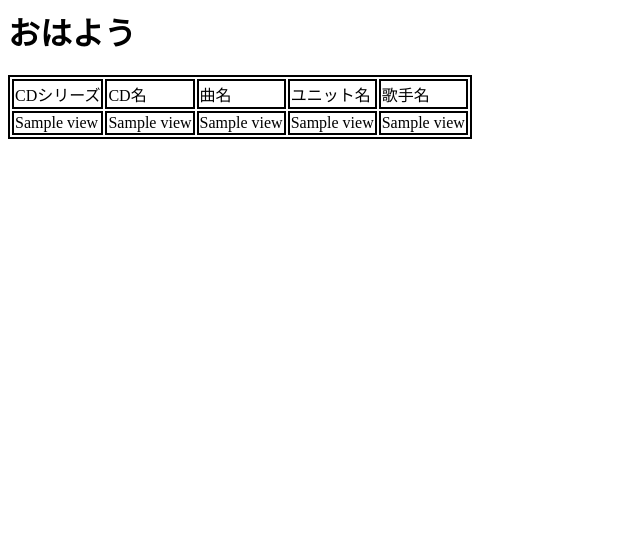
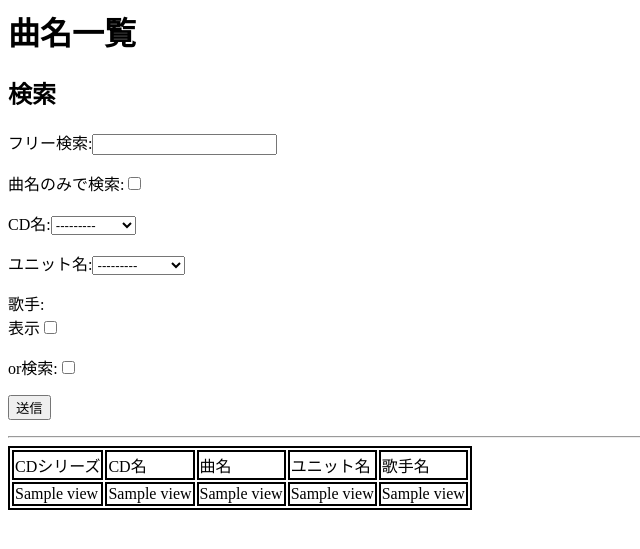
Before and after one commit to pifeezuro/million, a Django app: page /million_songs/view in a window 1280 px wide. Shown: the top 549 px of the page, without its empty margins (0-640 px from the left). Run offline with Django 3.2, Linux system fonts and the light colour scheme; tables that the repository leaves empty hold one stand-in row (values such as "Sample post").

Commit message:
CD名とユニット名で検索できるように

```diff
--- a/million_songs/forms.py
+++ b/million_songs/forms.py
@@ -58,3 +58,15 @@
                                         choices=lambda: [(character.id, character.name)
                                                          for character in Characters.objects.all()],
                                         label='歌手')
+
+
+class SearchForm(forms.Form):
+    free = forms.CharField(label='フリー検索', required=False)
+    is_title_only = forms.BooleanField(label='曲名のみで検索', required=False)
+    cd = forms.ModelChoiceField(label='CD名', required=False, queryset=Cds.objects.all())
+    unit = forms.ModelChoiceField(label='ユニット名', required=False, queryset=Units.objects.filter(name__isnull=False))
+    singers = forms.MultipleChoiceField(widget=forms.CheckboxSelectMultiple, required=False,
+                                        choices=lambda: [(character.id, character.name)
+                                                         for character in Characters.objects.all()],
+                                        label='歌手')
+    is_or_search = forms.BooleanField(label='or検索', required=False)
--- a/million_songs/views.py
+++ b/million_songs/views.py
@@ -1,7 +1,7 @@
 from django.shortcuts import render, redirect
 
 from million_songs.entities import CdSeriesExt, CdExt, SongExt, SingerExt
-from million_songs.forms import CharacterForm, CdSeriesForm, CdsForm, UnitForm, SongForm
+from million_songs.forms import CharacterForm, CdSeriesForm, CdsForm, UnitForm, SongForm, SearchForm
 from million_songs.models import Elements, Units, UnitMembers, Songs, WholeIdView, CdSongs
 
 
@@ -98,7 +98,15 @@
 
 
 def view(request):
+    search_form = SearchForm(request.POST)
     whole = WholeIdView.objects.all()
+    if request.method == 'POST' and search_form.is_valid():
+        cleaned_data = search_form.cleaned_data
+        if cleaned_data['cd'] is not None:
+            whole = whole.filter(cd_id=cleaned_data['cd'].id)
+        if cleaned_data['unit'] is not None:
+            whole = whole.filter(unit_id=cleaned_data['unit'].id)
+
     cd_series_list = []
     cd_series = None
     cd = None
@@ -129,4 +137,4 @@
     if request.method == 'POST':
         pass
 
-    return render(request, 'million_songs/view.html', {'cd_series_list': cd_series_list})
+    return render(request, 'million_songs/view.html', {'cd_series_list': cd_series_list, 'search_form': search_form})
--- a/templates/million_songs/view.html
+++ b/templates/million_songs/view.html
@@ -6,7 +6,42 @@
     <link rel="stylesheet" href="{% static 'css/million_songs/view.css' %}">
 </head>
 <body>
-<h1>おはよう</h1>
+<h1>曲名一覧</h1>
+<h2>検索</h2>
+<form method="post" id="search">
+    {% csrf_token %}
+    <p>
+        {{ search_form.free.label_tag }}
+        {{ search_form.free }}
+    </p>
+    <p>
+        {{ search_form.is_title_only.label_tag }}
+        {{ search_form.is_title_only }}
+    </p>
+    <p>
+        {{ search_form.cd.label_tag }}
+        {{ search_form.cd }}
+    </p>
+    <p>
+        {{ search_form.unit.label_tag }}
+        {{ search_form.unit }}
+    </p>
+    <div>
+        {{ search_form.singers.label_tag }}<br>
+        <label for="id_show">表示</label>
+        <input id="id_show" name="show" type="checkbox" v-model="show_singers">
+
+        <div id="singers_value" v-if="show_singers">
+            {{ search_form.singers }}
+        </div>
+    </div>
+    <p>
+        {{ search_form.is_or_search.label_tag }}
+        {{ search_form.is_or_search }}
+    </p>
+    <button type="submit" name="unit_button">送信</button>
+</form>
+<hr>
 <table style="border: 2px black solid">
     <tr>
         <td>CDシリーズ</td>
@@ -40,6 +75,16 @@
         {% endfor %}
     {% endfor %}
 </table>
-
+<script src="https://unpkg.com/vue@next"></script>
+<script>
+    const SongSearch = {
+        data() {
+            return {
+                show_singers: false
+            }
+        }
+    }
+    Vue.createApp(SongSearch).mount('#search')
+</script>
 </body>
 </html>
```
